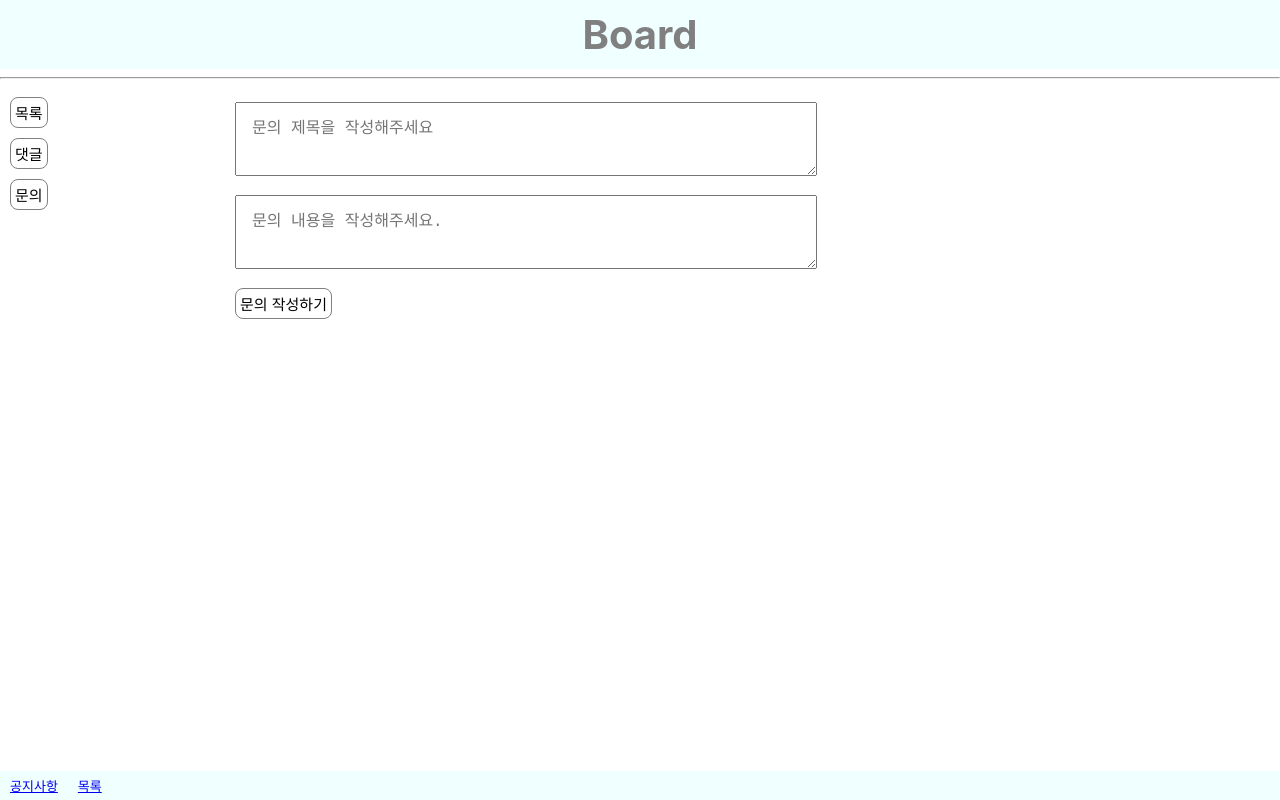
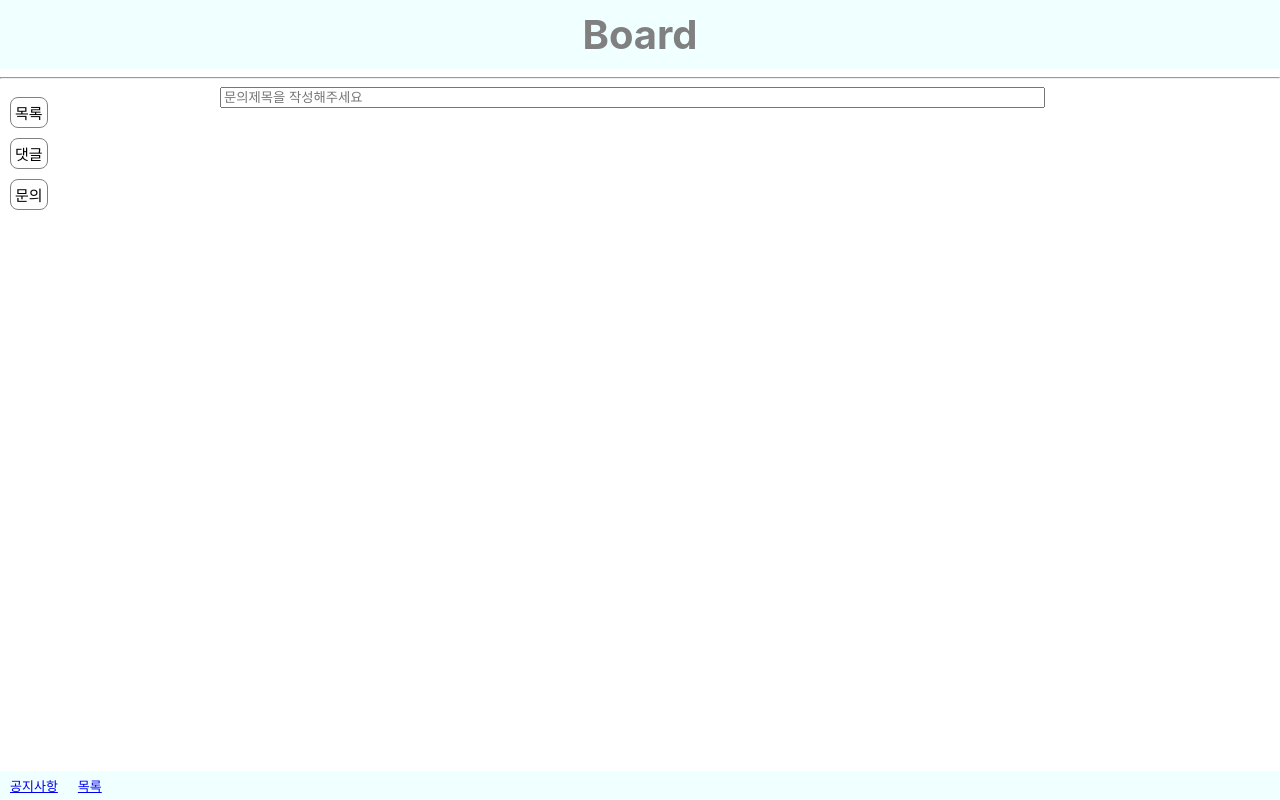
Before and after one commit to sunjaehi/pan, a React (Create React App) app: page /review-page in a window 1280 px wide. Built offline with nearby package versions, Linux system fonts and the light colour scheme.

Commit message:
feat : 리뷰 페이지 수정 중

```diff
--- a/src/page/ReviewPage.jsx
+++ b/src/page/ReviewPage.jsx
@@ -1,61 +1,27 @@
-import React, {useState} from "react";
+import React, { useState } from "react";
+import { useNavigate } from "react-router-dom";
 import styled from "styled-components";
-import { useNavigate } from "react-router-dom";
 import TextInput from "../ui/TextInput";
-import Button from "../ui/Button";
 
 const Wrapper=styled.div`
-    padding:15px;
-    width:calc(100%-30px);
     display:flex;
-    flex-direction:column;
     align-items:center;
     justify-content:center;
-`;
-const Container=styled.div`
-    width:100%;
-    max-width:720px;
-    :not(:last-child) {
-        margin-bottom:15px;
-    }
+
 `;
 
-function ReviewPage(props) {
-    const navigate=useNavigate();
+function ReviewPage() {
+    const navigate = useNavigate();
 
-    const [title,setTitle]=useState('');
-    const [text, setText]=useState('');
-
+    const [title, setTitle] = useState('');
+    const [text, setText] =useState('');
     return (
         <Wrapper>
-            <Container>
-                <TextInput
-                    height={200}
-                    value={title}
-                    onChange={(event)=> {
-                        setTitle(event.target.value);
-                    }}
-                    placeholder="문의 제목을 작성해주세요"
-                />
-                <TextInput
-                    height={500}
-                    value={text}
-                    onChange={(event)=> {
-                        setText(event.target.value);
-                    }}
-                    placeholder="문의 내용을 작성해주세요."
-                />
-                <Button
-                    name='문의 작성하기'
-                    onClick={()=> {
-                        navigate('/');
-                    }}
-
-                />
-        </Container>
-    </Wrapper>
-
-    );
+            <input placeholder="문의제목을 작성해주세요"
+                   size={100}
+            />
+        </Wrapper>
+    )
 
 }
 export default ReviewPage;
--- a/src/ui/TextInput.jsx
+++ b/src/ui/TextInput.jsx
@@ -1,20 +1,7 @@
 import React from "react";
 import styled from "styled-components";
 
-const StyledTextarea=styled.textarea`
-    width: 110%;
-    ${(props)=>
-        props.height &&
-        `
-        height:${props.height}px;
-    `}
-    padding: 16px;
-    font-size:16px;
-    line-height:20px;
-`;
-function TextInput(props) {
-    const{height,value,onChange,placeholder}=props;
-    return <StyledTextarea heigt={height} value={value} onChange={onChange} placeholder={placeholder} />;
+function TextInput() {
 
 }
 export default TextInput;
```
